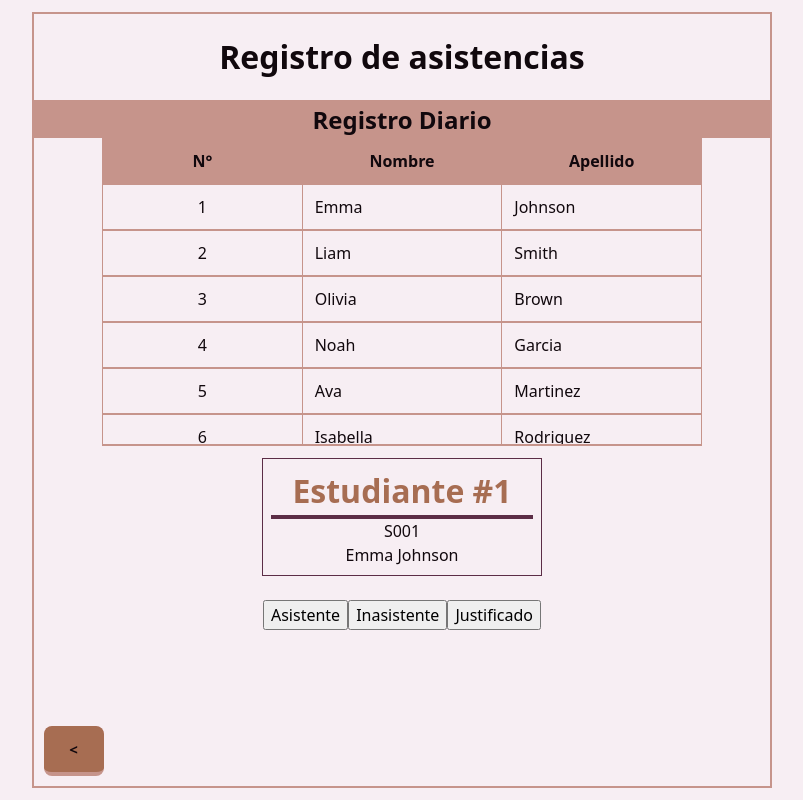
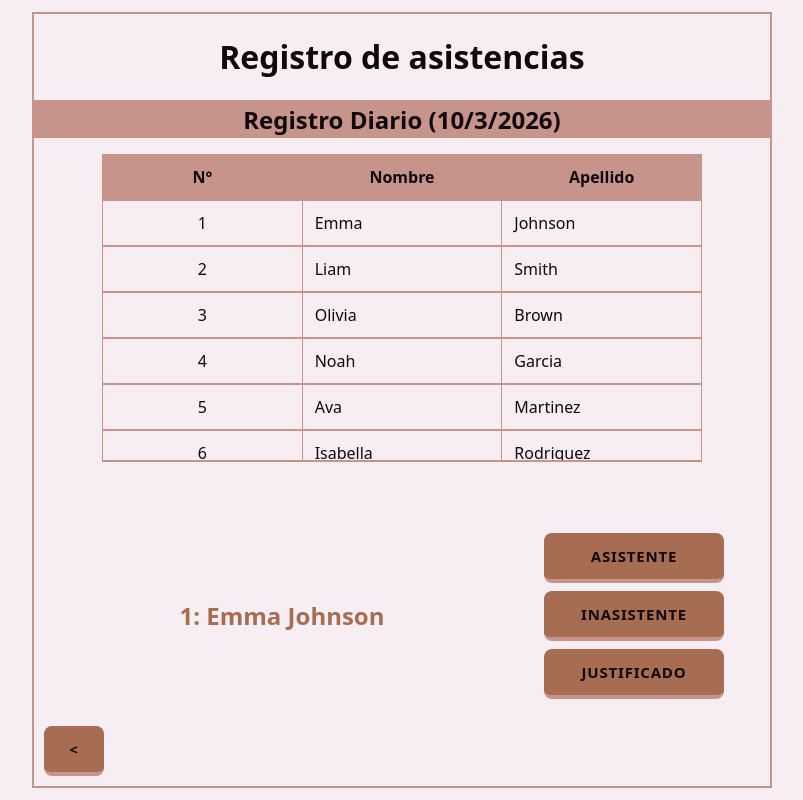
Before and after one commit to RicJDev/attendace-tracker, a React (Vite) app in the folder client/: page /daily in a window 1280 px wide. Shown: the whole page, without its empty margins (238-1041 px from the left). Built offline with nearby package versions, Linux system fonts and the light colour scheme.

Commit message:
feat: agregando pantalla de carga

```diff
--- /dev/null
+++ b/client/src/layouts/Loading.css
@@ -0,0 +1,7 @@
+.loading-container {
+  display: grid;
+  width: 100%;
+  height: 100%;
+  grid-row: auto;
+  place-content: center;
+}
--- /dev/null
+++ b/client/src/layouts/Loading.tsx
@@ -0,0 +1,15 @@
+import './Loading.css'
+
+interface LoadingProps {
+  message?: string
+}
+
+export function Loading({ message = 'Cargando...' }: LoadingProps) {
+  return (
+    <>
+      <div className='loading-container'>
+        <p>{message}</p>
+      </div>
+    </>
+  )
+}
--- a/client/src/pages/Daily.css
+++ b/client/src/pages/Daily.css
@@ -1,11 +1,33 @@
-.button-panel {
-  margin-top: 12px;
+.daily-panel {
+  display: grid;
+  grid-template-columns: 1fr auto;
+  width: 100%;
+  height: 100%;
+  place-items: center;
 }
 
-.daily {
+.daily-panel .buttons {
+  display: flex;
+  flex-direction: column;
+  gap: 8px;
+  width: 240px;
+  padding: 0 30px;
+}
+
+.daily-panel p {
+  font-size: 24px;
+  font-weight: 600;
+  color: var(--accent);
+}
+
+.daily-panel .buttons button {
+  text-wrap-mode: wrap;
+}
+
+.daily-container {
+  padding: 16px;
   display: flex;
   flex-direction: column;
   align-items: center;
   height: 100%;
-  gap: 12px;
 }
--- a/client/src/pages/Daily.tsx
+++ b/client/src/pages/Daily.tsx
@@ -1,35 +1,49 @@
 import './Daily.css'
-import type { Student as StudentType } from '../types'
 import { useEffect, useState } from 'react'
-import { StudentCard } from '../components/StudentCard'
-import { SectionLayout } from '../layouts/SectionLayout'
 import { getStudents } from '../services/studentsService'
 import { useNavigate } from 'react-router'
+// import { StudentCard } from '../components/StudentCard'
+import { SectionLayout } from '../layouts/SectionLayout'
 import { StudentList } from '../components/StudentList'
-
-interface DailyProps {
-  students: StudentType[]
-}
+import { Button } from '../components/Button'
+import { Loading } from '../layouts/Loading'
+import type { Student as StudentType } from '../types'
 
 /*
-- [ ] Obtener el listado de estudiantes desde el servidor
-- [ ] Mostrar pantalla de carga
+TODO:
+- [-] Obtener el listado de estudiantes desde el servidor
+- [x] Mostrar pantalla de carga
 - [ ] Indicar que se puede empezar
-- [ ] Mencionar los estudiantes uno a uno
+- [x] Mencionar los estudiantes uno a uno
 - [ ] Registrar el estatus de su asistencia
 - [ ] Enviar los datos al servidor
 */
 
-export function Daily({}: DailyProps) {
+export function Daily() {
+  const date = new Date()
+  const name = `Registro Diario (${date.getDate()}/${date.getMonth()}/${date.getFullYear()})`
   const [students, setStudents] = useState<StudentType[]>([])
   const [current, setCurrent] = useState(0)
   const [isLoading, setIsLoading] = useState(true)
   const navigate = useNavigate()
 
-  const handleNext = () => {
-    setCurrent(current + 1)
+  const handleSend = () => {
+    alert(
+      'Los datos se estan mandando... no se a donde, pero se estan mandando',
+    )
+    navigate('/')
+  }
+  const handleRestart = () => {
+    const restart = confirm(
+      'Se reiniciara el registro. Los datos ingresados se perderan',
+    )
+
+    if (restart) {
+      setCurrent(0)
+    }
   }
 
+  const handleNext = () => setCurrent(current + 1)
   useEffect(() => {
     getStudents().then((data) => {
       setStudents(data)
@@ -37,41 +51,36 @@ export function Daily({}: DailyProps) {
     })
   })
 
-  if (isLoading) {
-    return (
-      <SectionLayout name='Registro Diario'>
-        <p>Cargando data de los estudiantes...</p>
-      </SectionLayout>
-    )
-  }
+  if (isLoading)
+    return <Loading message='Cargando data de los estudiantes...' />
 
   return (
-    <>
-      <SectionLayout name='Registro Diario'>
-        <div className='daily'>
-          {current < students.length ? (
-            <>
-              <StudentList students={students} />
-              <StudentCard {...students[current]} />
+    <SectionLayout name={name}>
+      <article className='daily-container'>
+        <StudentList students={students} />
 
-              <div className='button-panel'>
-                <button onClick={handleNext}>Asistente</button>
-                <button onClick={handleNext}>Inasistente</button>
-                <button onClick={handleNext}>Justificado</button>
-              </div>
-            </>
-          ) : (
-            <>
-              <p>No hay mas estudiantes para registrar</p>
-              <button onClick={() => setCurrent(0)}>
-                Empezar registro nuevamente
-              </button>
+        {current < students.length ? (
+          <div className='daily-panel'>
+            {/* <StudentCard {...students[current]} /> */}
+            <p>{`${students[current].listIndex}: ${students[current].name} ${students[current].lastName}`}</p>
 
-              <button onClick={() => navigate('/')}>Enviar registro</button>
-            </>
-          )}
-        </div>
-      </SectionLayout>
-    </>
+            <div className='buttons'>
+              <Button onClick={handleNext}>Asistente</Button>
+              <Button onClick={handleNext}>Inasistente</Button>
+              <Button onClick={handleNext}>Justificado</Button>
+            </div>
+          </div>
+        ) : (
+          <div className='daily-panel'>
+            <p>Registro diario completado!</p>
+
+            <div className='buttons'>
+              <Button onClick={handleRestart}>Reiniciar registro</Button>
+              <Button onClick={handleSend}>Enviar registro</Button>
+            </div>
+          </div>
+        )}
+      </article>
+    </SectionLayout>
   )
 }
```
